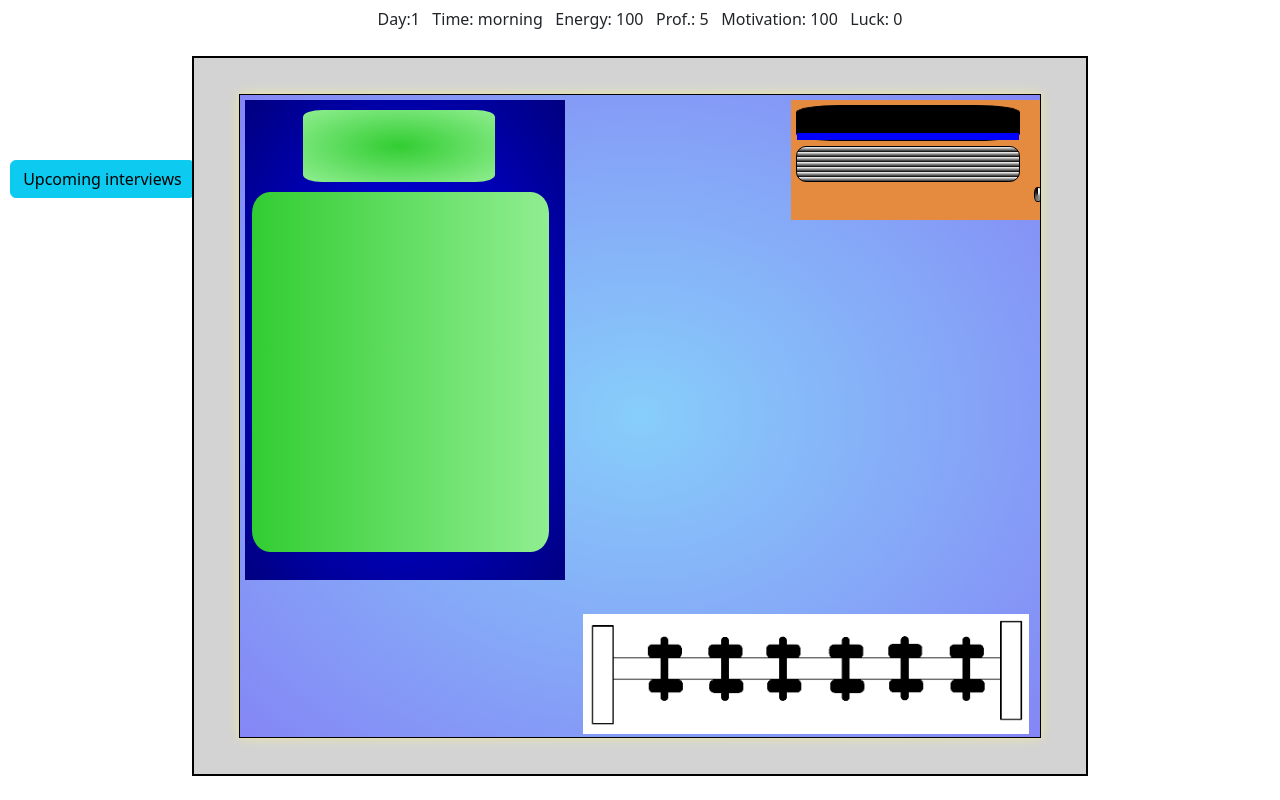
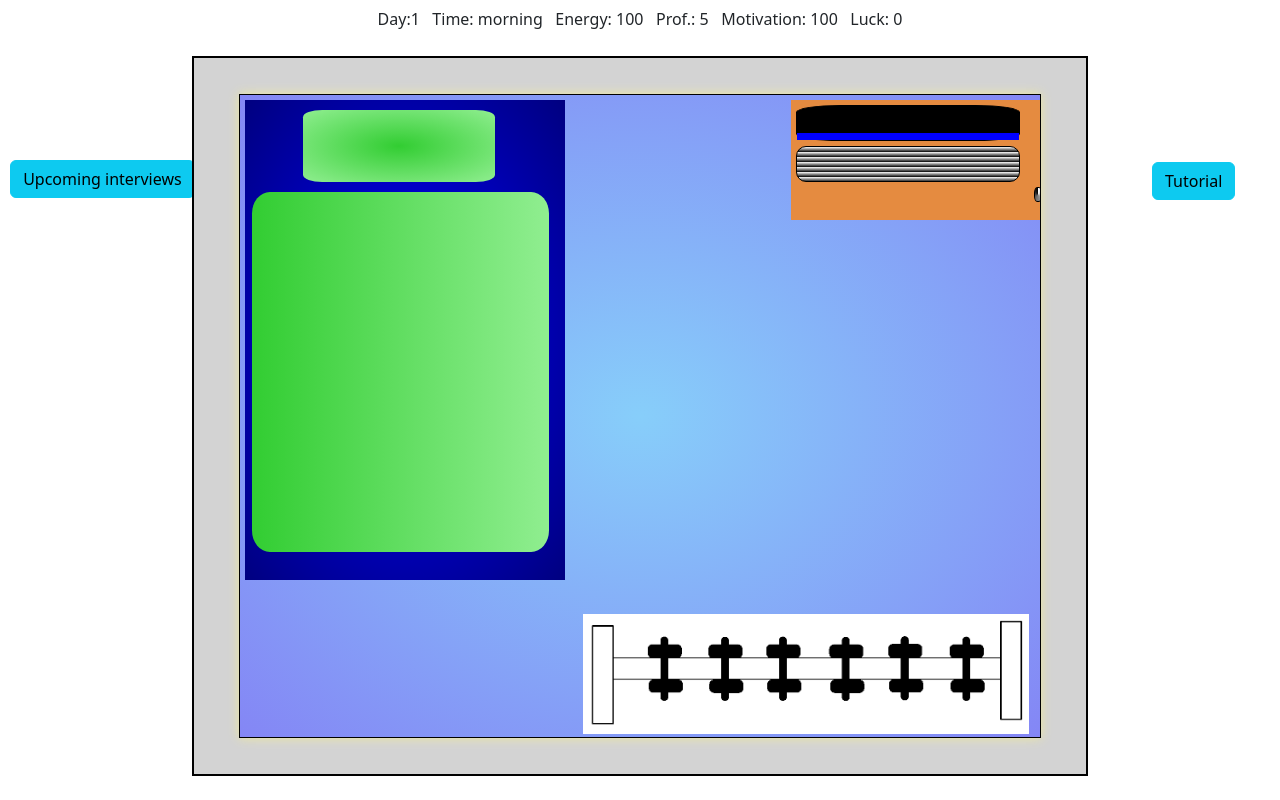
Before and after one commit to Noam-Musba/Job-Hunt, a React (Create React App) app: page / in a window 1280 px wide. Built offline with nearby package versions, Linux system fonts and the light colour scheme.

Commit message:
design changes

```diff
--- a/src/components/Room.js
+++ b/src/components/Room.js
@@ -251,6 +251,20 @@ function Room() {
         overflow: "",
       }}
     >
+      <button
+        type="button"
+        class="btn btn-info"
+        data-bs-toggle="modal"
+        data-bs-target="#turorialBackdrop"
+        style={{
+          maxHeight: "5vh",
+          position: "fixed",
+          bottom: "75vh",
+          left: "90vw",
+        }}
+      >
+        Tutorial
+      </button>
       <ShowInterviews interviews={character.interviews} />
       <span
         style={{
@@ -314,20 +328,7 @@ function Room() {
             >
               <Bed />
               <Computer />
-              <button
-                type="button"
-                class="btn btn-info"
-                data-bs-toggle="modal"
-                data-bs-target="#turorialBackdrop"
-                style={{
-                  maxHeight: "5vh",
-                  position: "relative",
-                  top: "230px",
-                  left: "170px",
-                }}
-              >
-                Tutorial
-              </button>
+
               <Tutorial />
             </div>
             <Dumbells />
```
